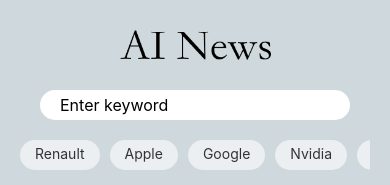
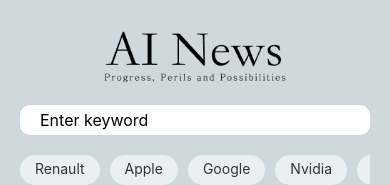
Before and after one commit to CorentinEsteve/AINewsDashboard, a React Native app: screen /Home in a window 390 px wide. Shown: the top 185 px of the page. Built offline with nearby package versions, Linux system fonts and the light colour scheme; no server answers.

Commit message:
logo updated

```diff
--- a/src/screens/HomeScreen.js
+++ b/src/screens/HomeScreen.js
@@ -228,7 +228,7 @@
 
   return (
     <SafeAreaView style={styles.container}>
-      <Image source={require('../assets/logo.png')} style={styles.logo} />
+      <Image source={require('../assets/logo2.png')} style={styles.logo} />
       <View style={styles.searchContainer}>
         <TextInput
           style={styles.searchInput}
@@ -305,9 +305,9 @@
   },
   logo: {
     width: '100%',
-    height: 30,
+    height: 70,
     alignSelf: 'center',
-    marginTop: 30,
+    marginTop: 15,
     marginBottom: 0,
     resizeMode: 'contain',
   },
@@ -315,8 +315,8 @@
     flexDirection: 'row',
     alignItems: 'center',
     borderRadius: 10,
-    marginHorizontal: 40,
-    marginTop: 30,
+    marginHorizontal: 20,
+    marginTop: 20,
     marginBottom: 20,
   },
   searchInput: {
@@ -324,7 +324,7 @@
     padding: 5,
     paddingLeft: 20,
     fontSize: 16,
-    borderRadius: 30,
+    borderRadius: 10,
     backgroundColor: '#fff',
   },
   clearButton: {
```
Also changed, not shown: src/assets/logo2.png (added).
